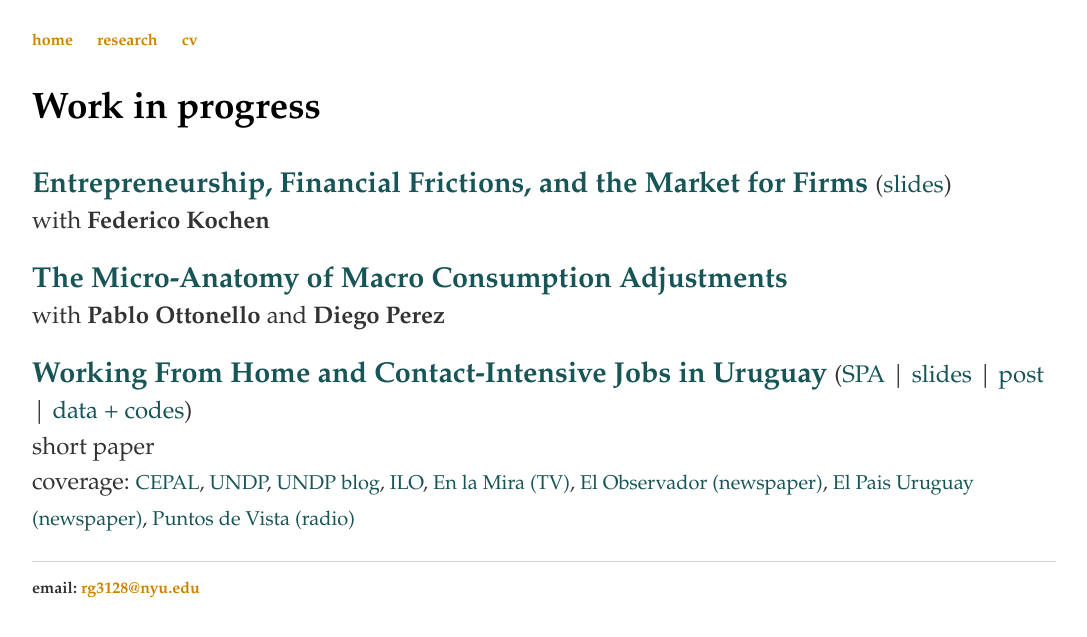
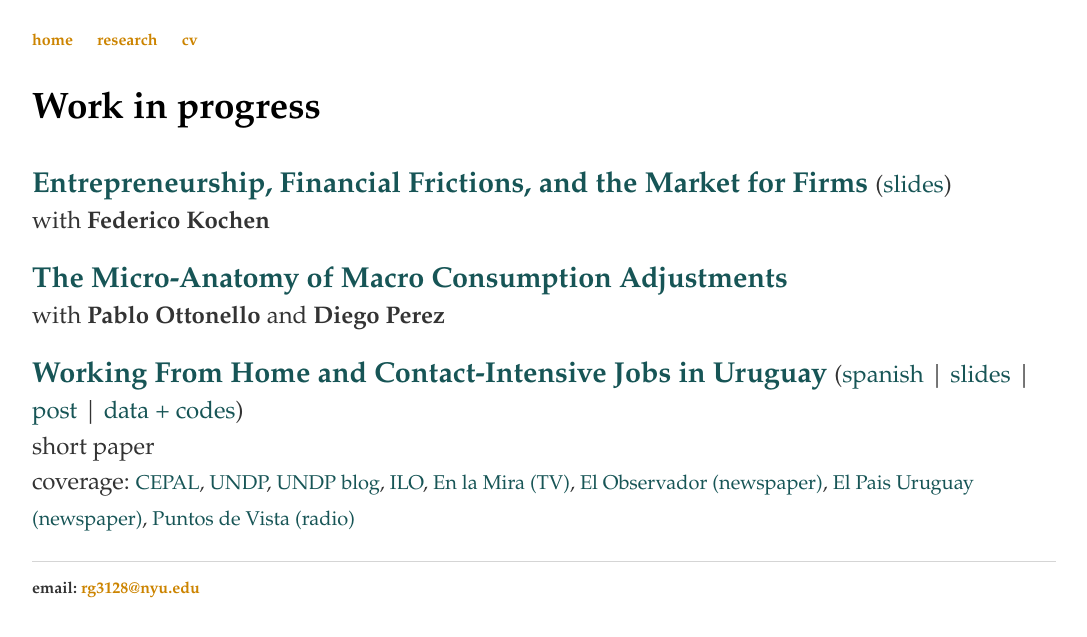
Before and after one commit to rafaguntin/rafaguntin.github.io, a Jekyll site: the page built from research/index.html, in a window 1280 px wide. Shown: the top 637 px of the page, without its empty margins (96-1183 px from the left). Built offline with Jekyll 4.4.1, drawn with Linux system fonts in a browser that asks for light colours.

Commit message:
Update index.html

```diff
--- a/research/index.html
+++ b/research/index.html
@@ -19,7 +19,7 @@
 			</p>
 			<p> <big> <a style="font-weight: bold; color:#175556"
 			       href="/research/employment_uru_covid_ENG.pdf"
-			       target="_blank">Working From Home and Contact-Intensive Jobs in Uruguay</a> <small> (<a style="color:#175556" href="/research/employment_uru_covid_new.pdf" target="_blank">SPA</a> | <a style="color:#175556" href="/research/employmentcovid_slides_UM.pdf" target="_blank">slides</a> | <a style="color:#175556" href="https://www.hacerempresa.uy/la-naturaleza-del-trabajo-y-la-pandemia-en-uruguay/" target="_blank"> post</a> | <a style="color:#175556" href="https://www.dropbox.com/s/guhnqyo4jzv1bwi/code%2Bdata.zip?raw=1" target="_blank"> data + codes</a>)
+			       target="_blank">Working From Home and Contact-Intensive Jobs in Uruguay</a> <small> (<a style="color:#175556" href="/research/employment_uru_covid_new.pdf" target="_blank">spanish</a> | <a style="color:#175556" href="/research/employmentcovid_slides_UM.pdf" target="_blank">slides</a> | <a style="color:#175556" href="https://www.hacerempresa.uy/la-naturaleza-del-trabajo-y-la-pandemia-en-uruguay/" target="_blank"> post</a> | <a style="color:#175556" href="https://www.dropbox.com/s/guhnqyo4jzv1bwi/code%2Bdata.zip?raw=1" target="_blank"> data + codes</a>)
 			       <br> short paper
 				<br> coverage: <small>
 				<a style="color:#175556" href="https://repositorio.cepal.org/bitstream/handle/11362/45759/1/S2000387_es.pdf" target="_blank"> CEPAL</a>,
```
